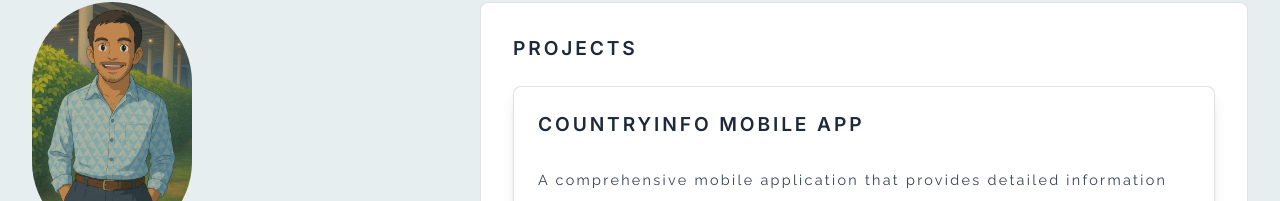
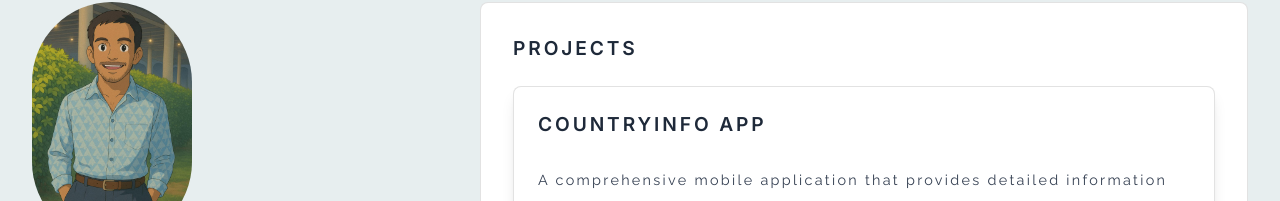
Before and after one commit to Kapil56J/NextJS_Portfolio, a Next.js app: page /project in a window 1280 px wide. Shown: the part 94-295 px from the top of the page. Built offline with nearby package versions, Linux system fonts and the light colour scheme.

Commit message:
Project Title update

```diff
--- a/src/app/project/page.tsx
+++ b/src/app/project/page.tsx
@@ -5,7 +5,7 @@ export default function Project() {
   const projects = [
     {
       id: 1,
-      title: 'CountryInfo Mobile App',
+      title: 'CountryInfo App',
       description: 'A comprehensive mobile application that provides detailed information about countries worldwide. Users can search for countries, view detailed information including population, capital, languages, currencies, and more. The app features a clean, intuitive interface with smooth navigation and responsive design.',
       technologies: ['React', 'Next.js', 'TypeScript', 'Tailwind CSS', 'REST API', 'Vercel'],
       liveDemoUrl: 'https://country-info-eight.vercel.app/',
```
